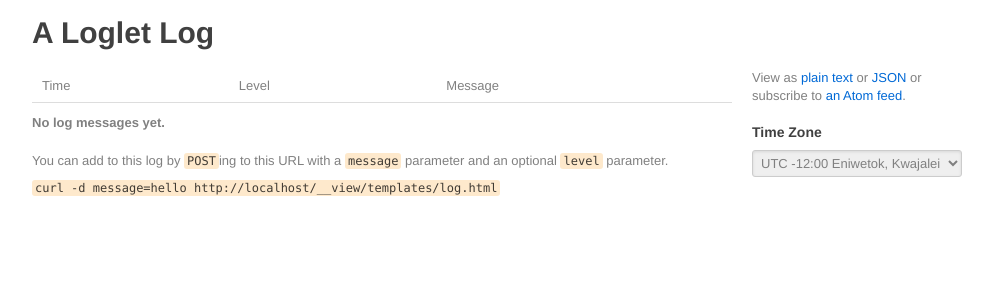
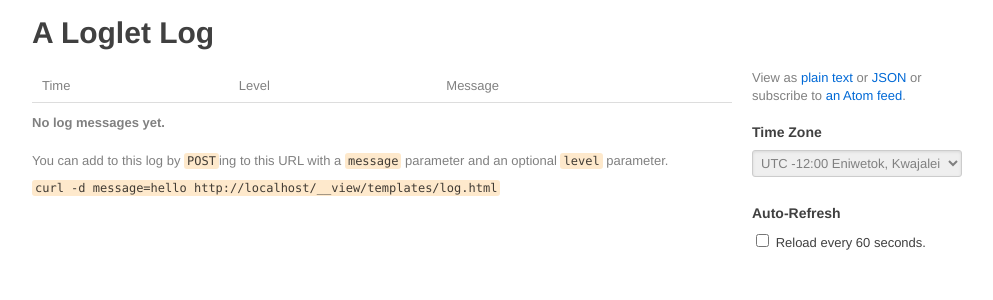
Before and after one commit to sampsyo/loglet, a Flask app: template templates/log.html in a window 1280 px wide. Shown: the top 300 px of the page, without its empty margins (138-1131 px from the left). Run offline with Flask 2, Linux system fonts and the light colour scheme; the template is opened without the code that fills it, so the values that code supplies are empty.

Commit message:
auto-refresh check box (closes #4)

```diff
--- a/loglet.py
+++ b/loglet.py
@@ -18,6 +18,7 @@
 LEVEL_WARN = 30
 LEVEL_ERROR = 40
 MAX_MESSAGES = 512
+REFRESH_DELAY = 60 # seconds
 TIME_ZONES = [
     (-12.0, "Eniwetok, Kwajalein"),
     (-11.0, "Midway Island, Samoa"),
@@ -116,6 +117,7 @@
     'max_msg_length': MAX_MSG_LENGTH,
     'max_messages': MAX_MESSAGES,
     "time_zones": TIME_ZONES,
+    "refresh_delay": REFRESH_DELAY,
 })
 
 @app.errorhandler(404)
--- a/static/loglet.css
+++ b/static/loglet.css
@@ -32,3 +32,7 @@
 select {
     font-size: 1em !important;
 }
+
+label.after {
+    float: none;
+}
--- a/templates/log.html
+++ b/templates/log.html
@@ -6,12 +6,45 @@
           type="application/atom+xml"
           href="{{ url_for('logfeed', longid=longid) }}">
     <script type="text/javascript">
+        var refreshDelaySecs = {{ refresh_delay }};
+        var refreshEnabled = false;
         window.onload = function() {
             var tzsel = document.getElementById('tzoffset');
-            console.log(tzsel);
             tzsel.onchange = function(e) {
                 tzsel.parentNode.submit();
             };
+
+            // Respond to checkbox clicks.
+            var autorf = document.getElementById('autorefresh');
+            autorf.onchange = function(e) {
+                refreshEnabled = (autorf.value == "on");
+            };
+            // Check box based on URL.
+            if (window.location.search.indexOf('refresh') != -1) {
+                autorf.checked = true;
+                refreshEnabled = true;
+            }
+
+            function doRefresh() {
+                if (refreshEnabled) {
+                    var url = window.location.origin +
+                              window.location.pathname;
+
+                    // Make sure refresh box is checked after refresh.
+                    var query = window.location.search;
+                    if (query.indexOf('refresh') == -1) {
+                        if (query) {
+                            query += '&';
+                        }
+                        query += 'refresh=1';
+                    }
+                    url += query;
+
+                    window.location.replace(url);
+                }
+                window.setTimeout(doRefresh, refreshDelaySecs * 1000);
+            }
+            window.setTimeout(doRefresh, refreshDelaySecs * 1000);
         }
     </script>
 {% endblock %}
@@ -70,6 +103,13 @@
                 {%- endfor %}
                 </select>
             </form>
+            <h5>Auto-Refresh</h4>
+            <form>
+                <input type="checkbox" id="autorefresh" name="autorefresh">
+                <label for="autorefresh" class="after">
+                    Reload every {{ refresh_delay }} seconds.
+                </label>
+            </form>
         </div>
     </div>
 {% endblock %}
```
